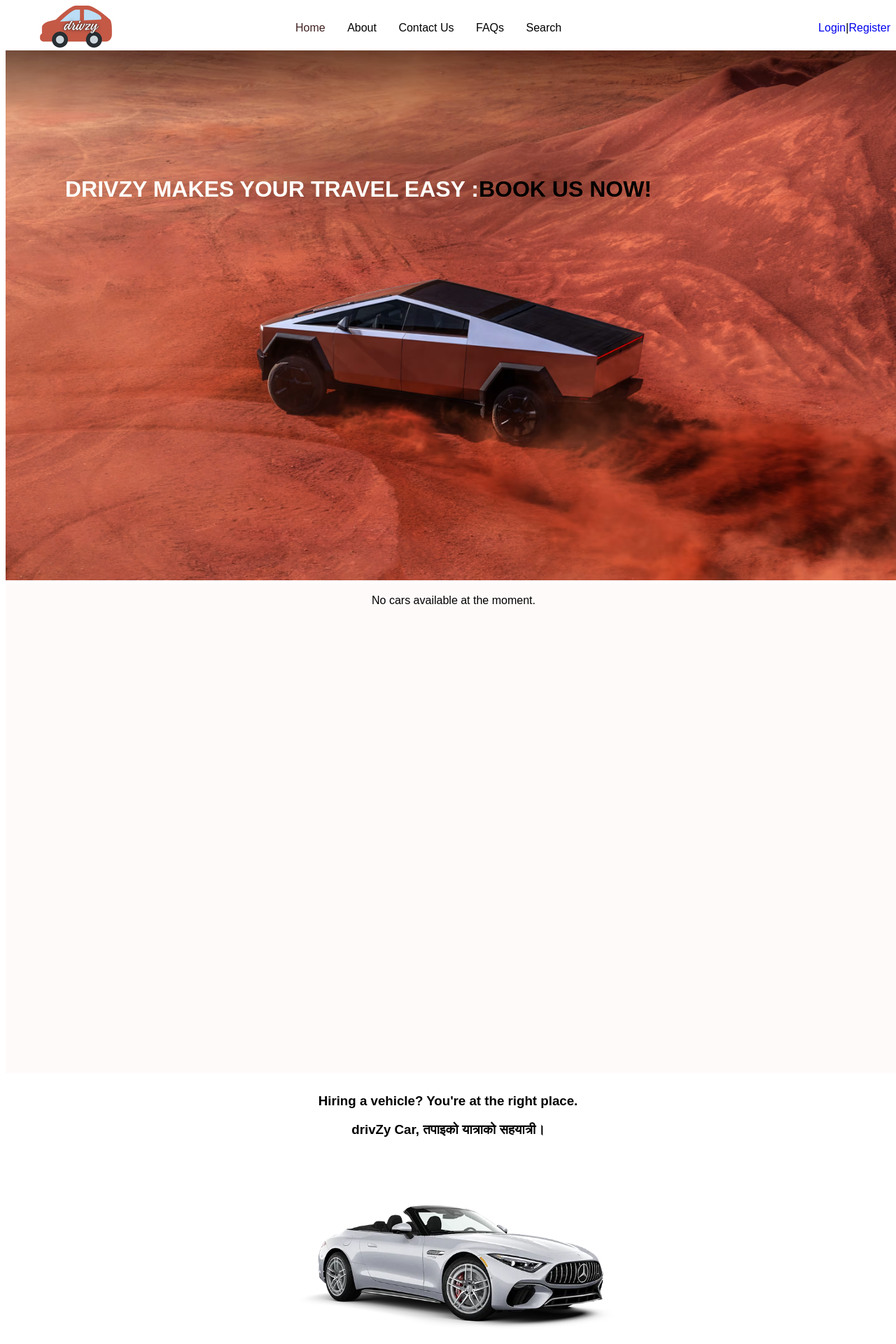
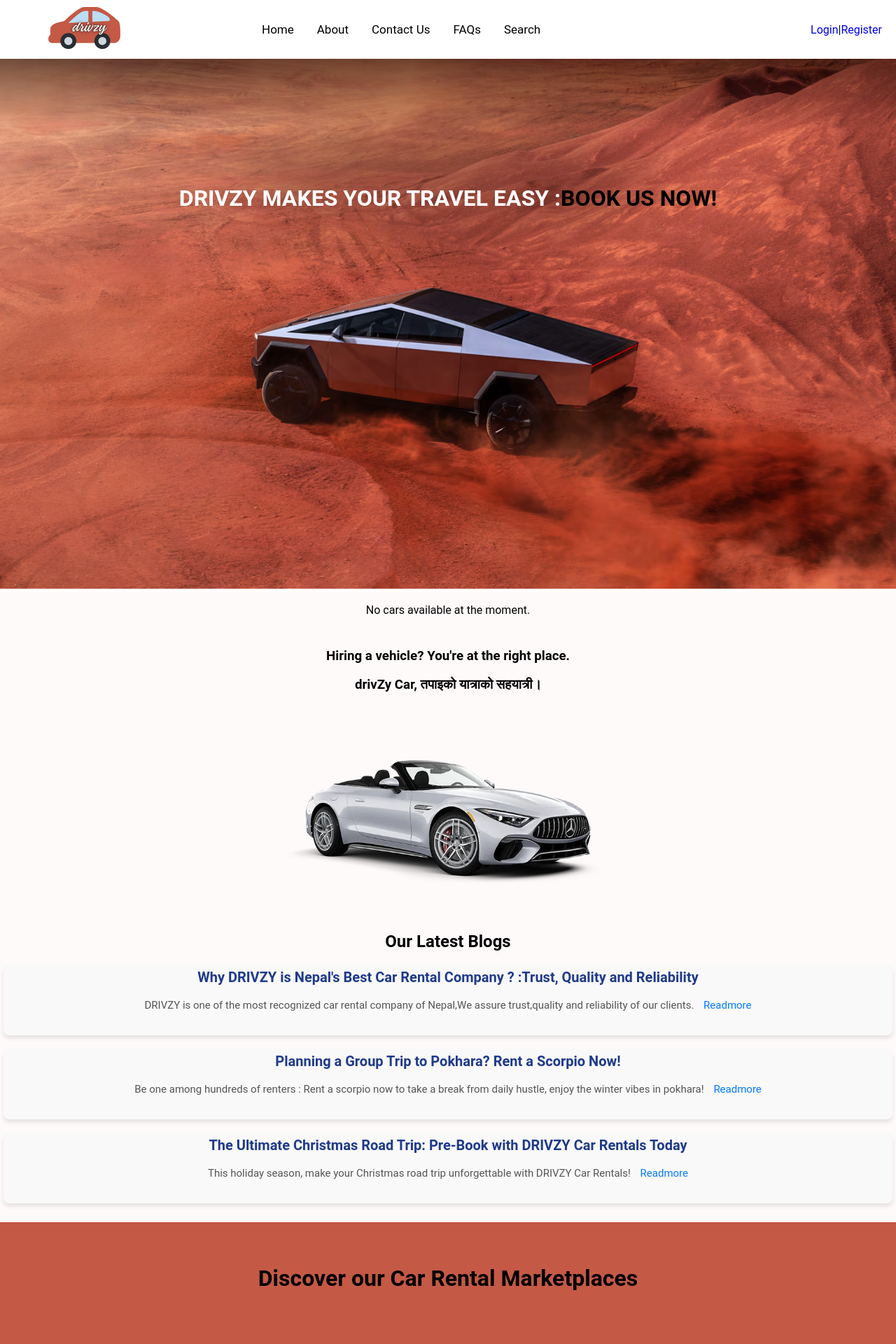
Before and after one commit to iamsushil08/Project, a PHP site: page / in a window 1280 px wide. Shown: the top 1920 px of the page at 70% size. Run offline with PHP 8.4, Linux system fonts and the light colour scheme; data that the repository does not hold is empty.

Commit message:
changes by sandhya

```diff
--- a/frontend/index.css
+++ b/frontend/index.css
@@ -1,70 +1,36 @@
-*{
-    font-family: Arial, sans-serif;
-
+body, html {
+  margin: 0;
+  padding: 0;
+  box-sizing: border-box;
+  font-family:'Roboto', sans-serif;
 }
-#mainmenu{
-    display:flex;
+#mainmenu {
+  display: flex;
+  flex-wrap: wrap;
+  justify-content: space-between;
   align-items: center;
-    justify-content: center;
-    gap: 33px;
+  padding: 10px 20px;
   background-color:white;
-
-
-
+  color:black;
 }
 #drivezylogo{
     height:60px;
     width: 120px;
     margin-left: 44px;
 
-
-
 }
 #menuBar{
    margin-left:190px;
-
    gap: 33px;
+   display: flex;
+   justify-content: space-between;
 
 }
-
-
-#home{
-   margin-left: 27px;
-   text-decoration: none;
-   color: rgb(64, 33, 33);
-   size:20px;
-}
-#blog{
-    margin-left: 27px;
-    text-decoration: none;
-    color: black;
-}
-#about{
-    margin-left: 27px;
-    text-decoration: none;
-    color: black;
-}
-#contact{
-    margin-left: 27px;
+#menuBar a{
   text-decoration: none;
   color:black;
-
+  font-size:17px;
 }
-
-
-#admin{
-    margin-left: 27px;
-    text-decoration: none;
-    color:black;
-
-}
-
-#search{
-    margin-left: 27px;
-    text-decoration: none;
-    color: black;
-}
-
 
 #email-add{
     border-radius: 13px;
@@ -76,14 +42,15 @@
 
 }
 #car1{
-    width:1280px;
+    width:100%;
 
 }
 #text1{
     position: relative;
     bottom:603px;
-    margin-left:85px;
-    color: rgb(255, 253, 249);
+    /* margin-left:85px; */
+    color:white;
+    text-align:center;
 }
 #dreamyz{
      position: relative;
@@ -186,9 +154,8 @@
 }
 #page2{
 
-    height:740px;
-
-
+    height:830px;
+    background-color:#FFFAFA;
 
 
 
@@ -197,73 +164,63 @@
     padding-top:10px;
     text-align: center;
 
-
 }
 
 #car2{
     width: 600px;
     height:300px;
-    margin-left: 350px;
+    /* margin-left: 300px; */
+    align-self: center;
 
 }
 #h{
     text-align: center;
-    color: #37415c;
+    color:black;
 }
-#blogs{
-    height:300px;
+
+    .blogss {
+      background-color: #f9f9f9;
+      margin: 20px 5px;
+      padding: 15px;
+      border-radius: 8px;
+      box-shadow: 0 4px 6px rgba(0, 0, 0, 0.1);
+      transition: transform 0.3s ease, box-shadow 0.3s ease;
+      height: 70px;
       display: flex;
-    gap: 15px;
-    padding-top:30px;
-    justify-content:space-between;
-
-    margin-bottom:15px;
+      flex-direction: column;
+      justify-content: space-between;
 
   }
-.blogss{
 
- height: 230px;
-width:400px;
- border-radius:6px;
- box-shadow: 0px 4px 8px rgba(0, 0, 0, 0.2);
- padding:4px;
- display: inline;
- align-items: center;
- justify-content: center;
- margin-bottom: 30px;
-
-}
-.blogss h2{
-    COLOR:#54162b;
+  .blogss:hover {
+      transform: translateY(-5px);
+      box-shadow: 0 8px 15px rgba(0, 0, 0, 0.2);
   }
 
- .text{
-    margin-top: 30px;
-   color:black;
-
-}
-.textt{
-    margin-top:58px;
-    color:black;
-
-}
-.readmore{
-
-    height:30px;
-    text-align: center;
-    margin-bottom: 10px;
-}
-.readmore:hover{
-    color:blue;
+  .blogss h2 {
+      font-size: 20px;
+      color:#1E3A8A;
+      margin-bottom: 3px;
+      line-height: 1.2;
+      margin-top: -10px;
+      text-align:center;
   }
 
-.more{
+  .text, .textt {
+    text-align:center;
+      font-size: 15px;
+      line-height: 1.4;
+      color: #555;
+      margin-bottom: 10px;
+      flex-grow: 1;
+  }
+
+  .more {
+      font-size:15px;
+      color: #007bff;
       text-decoration: none;
-    font-size: 13px;
-    padding: 7px 18px;
-    border-radius: 4px;
-    color:rgb(255, 255, 255);
-    background-color: #181a2f;;
+      margin-left: 10px;
+
 
   }
 
@@ -471,76 +438,59 @@
     font-family: Arial, sans-serif;
   }
 
-  .footer-container {
+  #footerbox {
     display: flex;
     justify-content: space-around;
     max-width: 1200px;
     margin: 0 auto;
   }
 
-  .footer-section {
+  #footerabout {
     max-width: 250px;
   }
 
-  .footer-section h3 {
+  #footerabout h3 {
     font-size: 18px;
     margin-bottom: 10px;
   }
 
-  .footer-section p,
-  .footer-section a {
+  #footerabout p
+  ,#footerbox a
+  {
     font-size: 14px;
     color: #fff;
     text-decoration: none;
   }
 
-  .footer-section a:hover {
+  #footerbox a:hover {
     color: #4CAF50;
   }
 
-  .about p {
-    line-height: 1.6;
+  #footerbox p {
+    line-height: 1.4;
   }
 
 
 
-  .quick-links ul {
+  #footerlinks ul {
     list-style: none;
     padding: 0;
   }
 
-  .quick-links ul li {
+  #footerlinks ul li {
     margin: 5px 0;
   }
 
 
 
-
-
-  .footer-bottom {
-    text-align: center;
-    margin-top: 50px;
-    font-size: 12px;
-  }
-
-  .footer-bottom p {
-    color: #fff;
-    text-decoration: none;
-  }
-
-  .footer-bottom a:hover {
-    color: #4CAF50;
-  }
-
-
 /* contact us wala */
 
-#contactSection{
+#contactsection{
     height:700px;
     display: flex;
     align-items: center;
     justify-content: space-around;
-    background-color: #FFFFF0;
+    background-color:#FFFAFA;
 
 
 }
--- a/frontend/index.php
+++ b/frontend/index.php
@@ -1,5 +1,14 @@
 <?php
 session_start();
+if (isset($_SESSION['message'])) {
+
+    $message = $_SESSION['message'];
+
+
+    unset($_SESSION['message']);
+} else {
+    $message = "";
+}
 
 ?>
 <!DOCTYPE html>
@@ -11,7 +20,6 @@
     <meta name="viewport" content="width=device-width, initial-scale=1.0" />
     <title>DriveZy</title>
     <link rel="stylesheet" href="./index.css" />
-
     <link rel="stylesheet" href="https://cdnjs.cloudflare.com/ajax/libs/font-awesome/6.0.0-beta3/css/all.min.css">
 
 
@@ -27,7 +35,8 @@
             <a id="about" href="#page2">About</a>
             <a id="contact" href="#contactSection">Contact Us</a>
             <a id="blog" href="#faqSection">FAQs</a>
-            <a id="search" href="./backend/search.php">Search</a>
+            <a id="search" href="./backend/search.php">Search
+            </a>
         </div>
         <div id="righty">
             <?php
@@ -110,29 +119,56 @@
         <div class="car-list">
             <?php if (mysqli_num_rows($result) > 0): ?>
             <?php while ($car = mysqli_fetch_assoc($result)): ?>
-            <div class="car-item">
-
+            <div class="car-item" id="car-item-<?php echo $car['id']; ?>">
                 <?php if (!empty($car['image_url'])): ?>
-                <img src="./backend/<?php echo htmlspecialchars($car['image_url']); ?>">
+                <img src="./backend/<?php echo htmlspecialchars($car['image_url']); ?>" alt="Car Image">
                 <?php else: ?>
                 <p>No image available</p>
                 <?php endif; ?>
 
+                <h3><?php echo htmlspecialchars($car['name']); ?></h3>
 
-                <h3><?php echo htmlspecialchars($car['name']); ?></h3>
-                <p>Cost:<?php echo number_format($car['charge'], 0). '/hr';?></p>
-                <p>Mileage: <?php echo htmlspecialchars($car['mileage']).' km/l';?> </p>
-                <p class="<?php echo ($car['status'] === 'Available') ? 'status-available' : 'status-unavailable'; ?>">
+
+                <button class="view-details-btn" onclick="toggleDetails(<?php echo $car['id']; ?>)">View
+                    Details</button>
+
+
+                <div class="car-details" id="details-<?php echo $car['id']; ?>" style="display: none;">
+                    <p>Cost: <?php echo number_format($car['charge'], 0). '/hr'; ?></p>
+                    <p>Mileage: <?php echo htmlspecialchars($car['mileage']) . ' km/l'; ?> </p>
+                    <p
+                        class="<?php echo ($car['status'] === 'Available') ? 'status-available' : 'status-unavailable'; ?>">
                         Status: <?php echo htmlspecialchars($car['status']); ?>
                     </p>
-
+                </div>
             </div>
             <?php endwhile; ?>
             <?php else: ?>
             <p>No cars available at the moment.</p>
             <?php endif; ?>
         </div>
-    </div>
+
+
+
+        <script>
+        function toggleDetails(carId) {
+            var carItem = document.getElementById('car-item-' + carId);
+            var detailsDiv = document.getElementById('details-' + carId);
+            var button = document.querySelector('#car-item-' + carId + ' .view-details-btn');
+
+            if (detailsDiv.style.display === 'none' || detailsDiv.style.display === '') {
+                detailsDiv.style.display = 'block';
+                carItem.style.height = '300px';
+                button.textContent = 'Hide Details';
+            } else {
+                detailsDiv.style.display = 'none';
+                carItem.style.height = '250px';
+                button.textContent = 'View Details';
+            }
+        }
+        </script>
+
+
 
         <?php
 
@@ -147,51 +183,54 @@
             </h3>
             <img id="car2" src="./images/car4.webp" alt="" />
 
-        <h2 id="h">Latest Blogs</h2>
+            <h2 id="h">Our Latest Blogs</h2>
             <div id="blogs">
 
                 <div class="blogss">
-                <h2>Dashain Travels Made Easy with DriveZy Car Rental: Pre-Booking Now Open!</h2>
+                    <h2>Why <span>DRIVZY</span> is Nepal's Best Car Rental Company ? :Trust, Quality and
+                        Reliability
+                    </h2>
                     <p class="text">
-                    This year, DriveZy Car Rental is here to make your Dashain travels easier than ever, offering
-                    pre-booking
-                    services.
+
+                        DRIVZY is one of the most recognized car rental company of Nepal,We assure trust,quality
+                        and
+                        reliability of our clients.
+                        <a href="" class="more">Readmore</a>
                     </p>
 
-                <div class="readmore">
-                    <a href="" class="more">Readmore</a>
-                </div>
+
+
 
                 </div>
 
                 <div class="blogss">
-                <h2>Hiace Van Rental in Kathmandu, Nepal</h2>
+                    <h2>Planning a Group Trip to Pokhara? Rent a Scorpio Now!</h2>
                     <p class="textt">
-                    Hiace van rental in Butwal City, Nepal is best when you are traveling in a group, renting a
-                    Hiace
-                    in
-                    western Nepal
-                    can be the perfect solution.
+                        Be one among
+
+                        hundreds of renters :
+                        Rent a scorpio now to take a break from daily hustle, enjoy the winter vibes in pokhara!
+                        <a href="" class="more">Readmore</a>
                     </p>
 
-                <div class="readmore">
-                    <a href="" class="more">Readmore</a>
-                </div>
+
+
 
                 </div>
 
                 <div class="blogss">
-                <h2>Why Customers Love Renting from DriveZy: Nepals Leading Vehicle Rental</h2>
+                    <h2>The Ultimate Christmas Road Trip: Pre-Book with DRIVZY Car Rentals Today</h2>
                     <p class="text">
-                    As Nepal's first ISO-certified vehicle rental company, DriveZy Car has set the benchmark for
-                    quality,
-                    reliability, and customer satisfaction..
+                        This holiday season, make your Christmas road trip unforgettable with DRIVZY Car
+                        Rentals!
+
+                        <a href="" class="more">Readmore</a>
+
+
                     </p>
 
-                <div class="readmore">
-                    <a href="" class="more">Readmore</a>
-                </div>
-            </div>
+
+
 
 
                 </div>
@@ -208,7 +247,8 @@
                     <img class="img1con" src="./images/infinity.jpg" alt="Endless Options" />
                     <p id="endless">Endless options</p>
                     <p>
-                    Choose from thousands of vehicles you won't find anywhere else. Choose it and get picked up
+                        Choose from hundreds of vehicles you won't find anywhere else. Choose it and get picked
+                        up
                         where
                         you want
                         it.
@@ -218,8 +258,9 @@
                     <img class="img1con" src="./images/fa headset.jpg" alt="Customer Support" />
                     <p id="customer">24/7 customer support</p>
                     <p>
-                    Rest easy knowing that everyone in the Sajilo rental community is screened, and 24/7 customer
-                    support and
+                        Rest easy knowing that everyone in the Drivzy rental company is screened and 24/7
+                        customer
+                        support also
                         roadside assistance are just a click away.
                     </p>
                 </div>
@@ -227,20 +268,22 @@
                     <img class="img1con" src="./images/fa sheild.jpg" alt="Confidence" />
                     <p id="trip">Go for a trip confidently</p>
                     <p>
-                    Go for a trip confidently with your choice of protection plans — all plans include varying
+                        Go for a trip confidently with your choice of protection plans — all plans include
+                        varying
                         levels of
-                    liability insurance provided through Sajilo Rental's Insurance Agency.
+                        liability insurance provided through Drivzy Rental's Insurance Agency.
                     </p>
                 </div>
             </div>
 
-        <div id="perfect-car"><a id="perfectt-car" href="./backend/search.php"> Book the Perfect Car</a></div>
+            <div id="perfect-car"><a id="perfectt-car" href="./backend/search.php"> Book the Perfect Car</a>
+            </div>
 
 
         </div>
 
 
-    <div id="contactSection">
+        <div id="contactsection">
             <div id="formhere">
                 <h2>Do you have any queries?</h2>
                 <form id="contactForm" method="POST" action="./backend/submitcontact.php">
@@ -261,7 +304,8 @@
 
             <div class="faqItem">
                 <h3 class="question">1.How do I book a car?</h3>
-            <p class="answer">You can book a car by selecting your desired car, rental dates, and filling out
+                <p class="answer">You can book a car by selecting your desired car, rental dates, and filling
+                    out
                     the booking form but for that you have to be logged in.</p>
             </div>
 
@@ -272,37 +316,46 @@
 
             <div class="faqItem">
                 <h3 class="question">3.How does the payment process work?</h3>
-            <p class="answer">You must pay 15% as advance payment and remaining via cash or online method after service
+                <p class="answer">You must pay 15% as advance payment and remaining via cash or online method
+                    after
+                    service
                     is provided.</p>
             </div>
 
             <div class="faqItem">
                 <h3 class="question">4.Can I cancel my booking?</h3>
-            <p class="answer">Yes, you can cancel your booking up to 24hours of time period but 15% payment cannot be
+                <p class="answer">Yes, you can cancel your booking up to 24hours of time period but 15% payment
+                    cannot
+                    be
                     refunded> </p>
             </div>
 
             <div class="faqItem">
                 <h3 class="question">5.Are there any additional charges?</h3>
-            <p class="answer">Additional charges may not apply but if car gets problem you must solve the issue before
+                <p class="answer">Additional charges may not apply but if car gets problem you must solve the
+                    issue
+                    before
                     returning the car.</p>
             </div>
         </div>
 
         <footer>
-        <div class="footer-container">
+            <div id="footerbox">
 
-            <div class="footer-section about">
+                <div id="footerabout">
                     <h3>About Us</h3>
                     <p>
-                    Founded in 2024 by two ambitious students, DrivZy is set to become Nepal's premier vehicle
-                    rental service, providing an exceptional travel experience. With a dedication to quality, DrivZy
+                        Founded in 2024 by two ambitious students, DrivZy is set to become Nepal's premier
+                        vehicle
+                        rental service, providing an exceptional travel experience. With a dedication to
+                        quality,
+                        DrivZy
                         offers car rentals across Nepal, delivering reliability and affordability.
                     </p>
                 </div>
 
 
-            <div class="footer-section contact-info">
+                <div id="footerinfo">
                     <h3>Contact Info</h3>
                     <p> <i class="fas fa-map-marker-alt"></i>Rupandehi,Nepal</p>
                     <p><i class="fas fa-phone"></i>9867556559</p>
@@ -313,19 +366,23 @@
                 </div>
 
 
-            <div class="footer-section quick-links">
+                <div id="footerlinks">
                     <h3>Quick Links</h3>
                     <ul>
                         <li><a href="#blogs">About</a></li>
                         <li><a href="#faqSection">FAQs</a></li>
                         <li><a href="#contactSection">Contact</a></li>
-                    <li><a href="./backend/logout.php">log out</a></li>
-                    <li><a href="./backend/admin.html">Admin</a></li>
+                        <li><a href="./backend/admin.php">Admin</a></li>
+                        <?php if ($message): ?>
+                        <div class="message">
+                            <p><?php echo $message; ?></p>
+                        </div>
+                        <?php endif; ?>
                     </ul>
 
                 </div>
 
-            <div class="footer-section social-network">
+                <div id="footernetwork">
                     <h3>Social Network</h3>
                     <div class="socialicons">
                         <a href="#" id="fbiconn"><i class="fab fa-facebook"></i>
```
Also changed, not shown: other parts of frontend/index.css (+18 -9 lines), frontend/backend/admin.html (deleted, +0 -68 lines), frontend/backend/admin.php (+86 -0 lines). Lines whose indentation alone changed are shown as unchanged.
